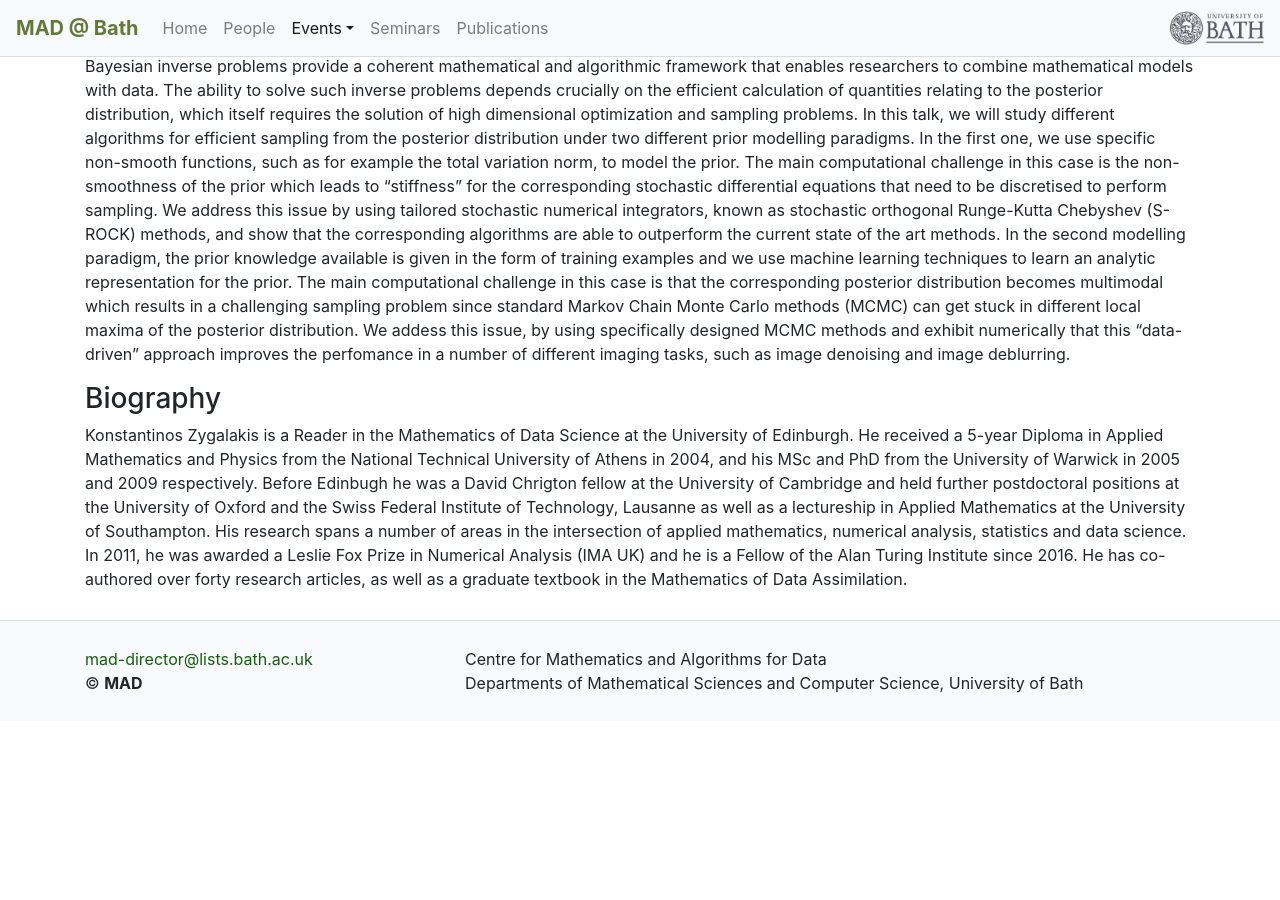
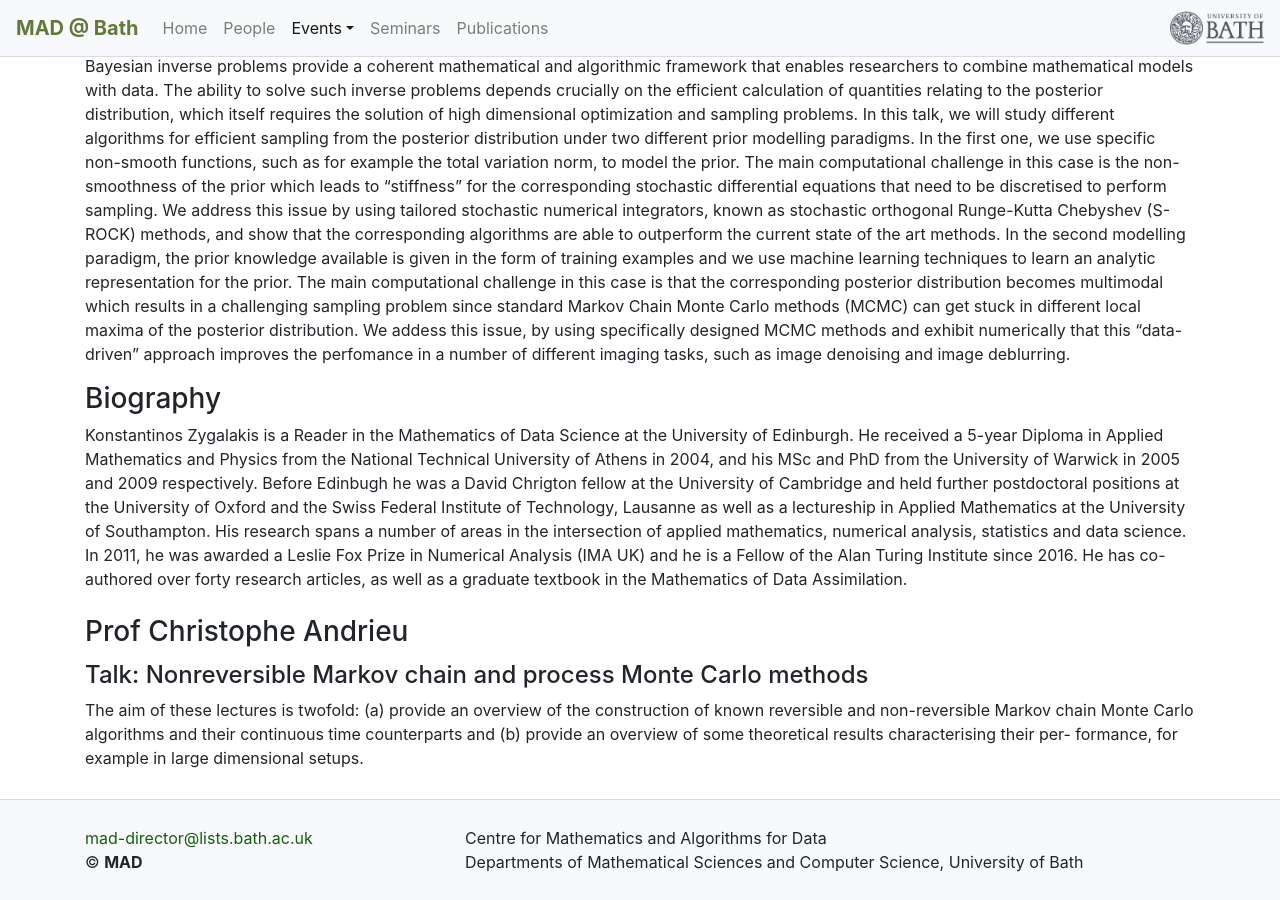
Before and after one commit to mathematics-and-algorithms-for-data/mathematics-and-algorithms-for-data.github.io, a Jekyll site: the page built from events/launch_event.md, in a window 1280 px wide and 900 px high, scrolled down 1624 px. Built offline with Jekyll 4.4.1, drawn with Linux system fonts in a browser that asks for light colours; nearby versions of some CDN libraries; before the commit the page ends 2345 px from its top, so only the background shows below that; some of the changed text lies outside the part shown.

Commit message:
Update launch_event.md

```diff
--- a/events/launch_event.md
+++ b/events/launch_event.md
@@ -27,7 +27,7 @@ The [Center for Mathematics and Algorithms for Data (MAD)]({{ site.baseurl }}/)
 |2:20pm || [Nadeen Khaleel (Bath)](https://researchportal.bath.ac.uk/en/persons/nadeen-khaleel) *"Bayesian Inference of Spatial Point Patterns"*|
 |2:40pm|| PhD student talk |
 |3:00pm|| Coffee|
-|3:30pm|| [Christophe Andrieu (Bristol)](http://www.bristol.ac.uk/maths/people/christophe-andrieu/overview.html) |
+|3:30pm|| [Christophe Andrieu (Bristol)](http://www.bristol.ac.uk/maths/people/christophe-andrieu/overview.html) *"Nonreversible Markov chain and process Monte Carlo methods"*|
 |4:20pm|| Close |
 
 <br>
@@ -69,3 +69,11 @@ Bayesian inverse problems provide a coherent mathematical and algorithmic framew
 ### Biography
 
 Konstantinos Zygalakis is a Reader in the Mathematics of Data Science at  the University of Edinburgh. He received a 5-year Diploma in Applied Mathematics and Physics from the National Technical University of Athens in 2004, and his MSc and PhD from the University of Warwick in 2005 and 2009 respectively. Before Edinbugh he   was a David Chrigton fellow at the University of Cambridge and  held  further postdoctoral positions at the University of  Oxford and the Swiss Federal Institute of Technology, Lausanne  as well as a lectureship in Applied Mathematics at the University of Southampton. His research spans a number of areas in the intersection of applied mathematics, numerical analysis, statistics and data science.  In 2011, he was awarded a Leslie Fox Prize in Numerical Analysis (IMA UK) and he is a  Fellow of the Alan Turing Institute since 2016. He has co-authored over forty research articles, as well as a graduate textbook in the Mathematics of Data Assimilation.
+
+
+
+<h3 class="pt-2 pb-1">Prof Christophe Andrieu</h3>
+
+#### Talk: Nonreversible Markov chain and process Monte Carlo methods
+
+The aim of these lectures is twofold: (a) provide an overview of the construction of known reversible and non-reversible Markov chain Monte Carlo algorithms and their continuous time counterparts and (b) provide an overview of some theoretical results characterising their per- formance, for example in large dimensional setups.
```
